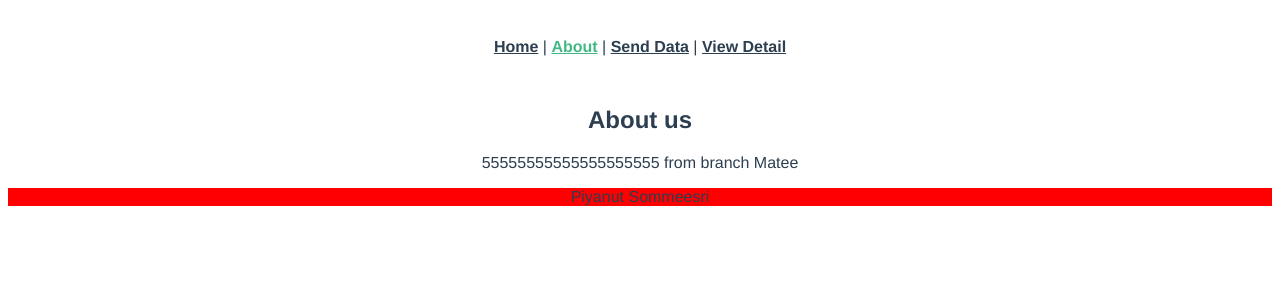
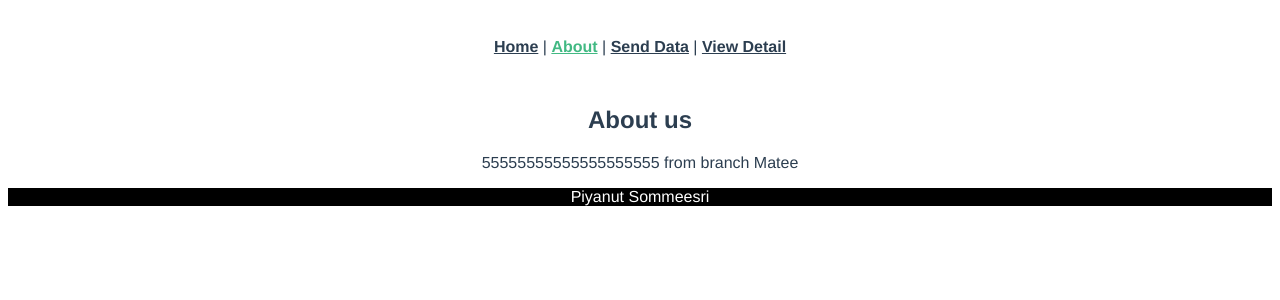
Before and after one commit to maenae191/Vue-Learning, a Vue app: page /about in a window 1280 px wide. Shown: the top 300 px of the page. Built offline with nearby package versions, Linux system fonts and the light colour scheme.

Commit message:
Change color to black

```diff
--- a/src/components/AboutUs.vue
+++ b/src/components/AboutUs.vue
@@ -6,7 +6,7 @@
 
 
 
-    <main style="background:red">
+    <main style="background:black;color:white">
         Piyanut Sommeesri
     </main>
 
```
